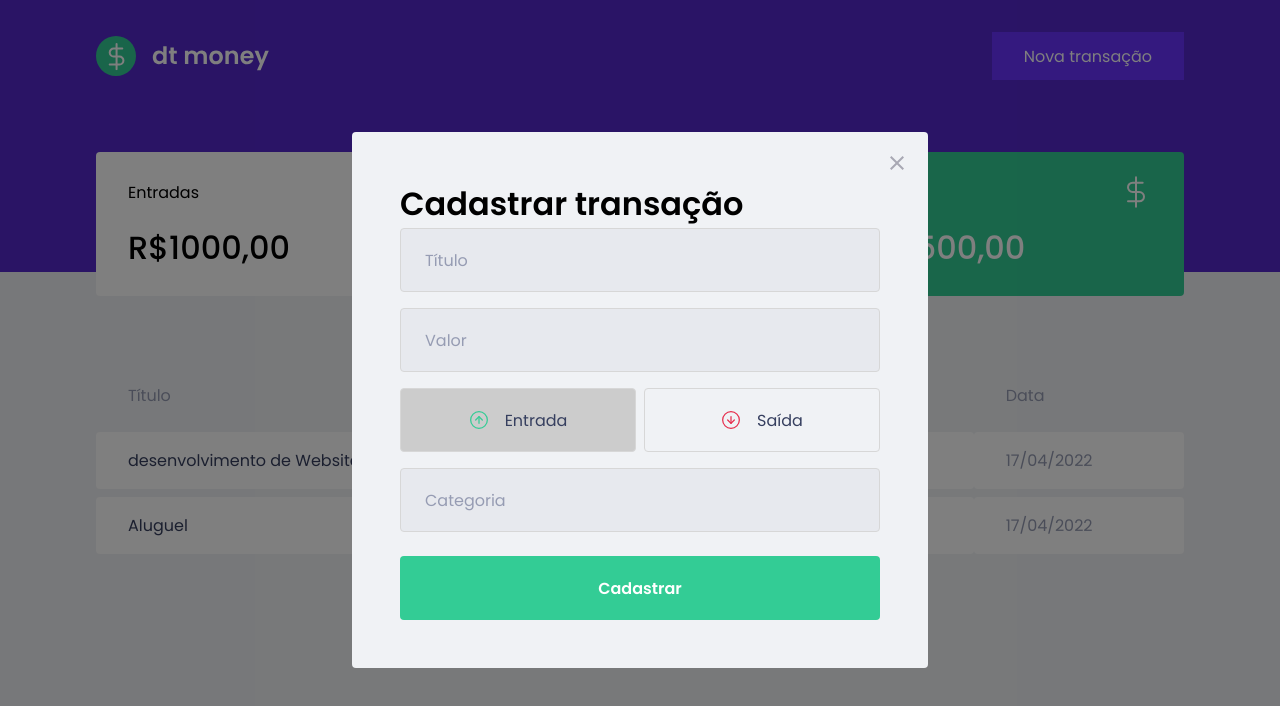
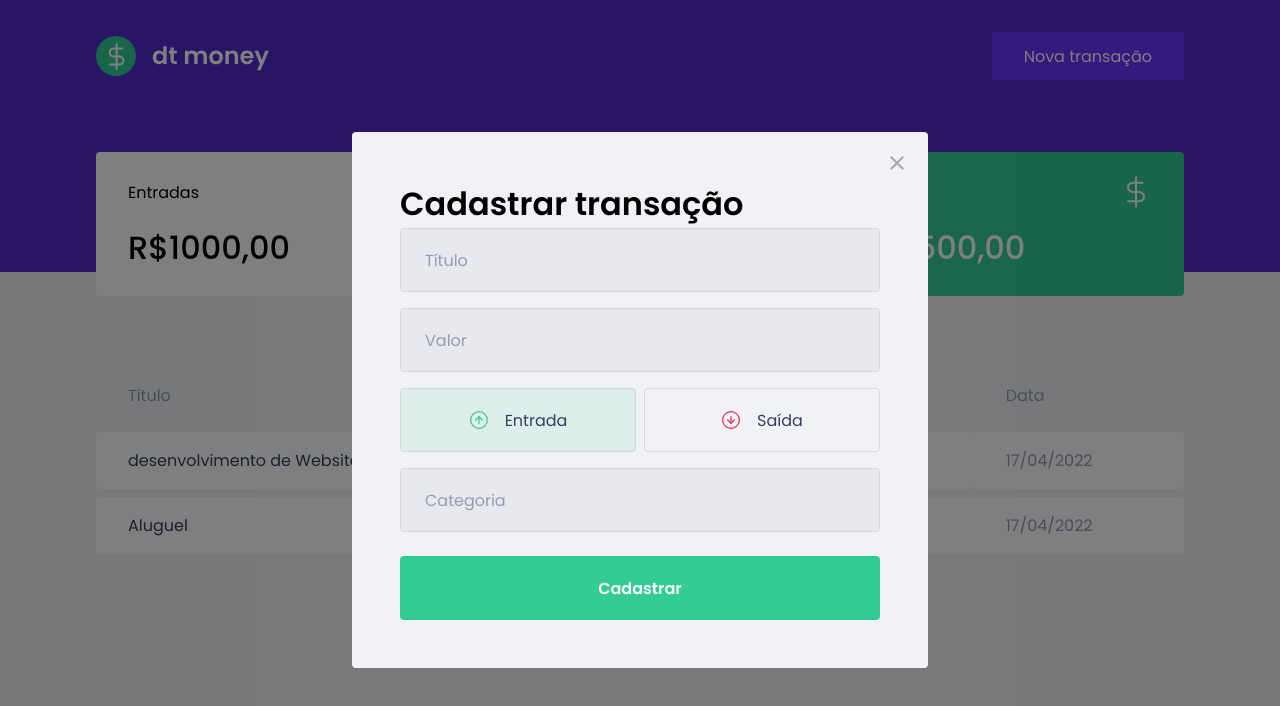
Before and after one commit to mateusx111/dtmoney, a React (Create React App) app: page / in a window 1280 px wide. Both pictures are taken after a click on the button "Nova transação". Shown: the top 706 px of the page. Built offline with nearby package versions, Linux system fonts and the light colour scheme; no server answers; what miragejs would draw is missing.

Commit message:
processing

```diff
--- a/src/components/NewTransactionModal/index.tsx
+++ b/src/components/NewTransactionModal/index.tsx
@@ -39,6 +39,7 @@
             type='button'
             onClick={() => {setType('deposit')} }
             isActive={type==='deposit'}
+            activeColor="green"
             >
               <img src={incomeImg} alt="Entrada" />
               <span>Entrada</span>
@@ -48,6 +49,7 @@
             type='button'
             onClick={() => {setType('withdraw')} }
             isActive={type==='withdraw'}
+            activeColor="red"
             >
               <img src={outcomeImg} alt="Saída" onClick={() => {setType('withdraw')} } />
               <span>Saída</span>
--- a/src/components/NewTransactionModal/styles.ts
+++ b/src/components/NewTransactionModal/styles.ts
@@ -1,5 +1,6 @@
 import styled from 'styled-components';
-import { darken } from 'polished'
+import { darken,transparentize } from 'polished'
+
 export const Container = styled.form`
   h2{
     color: var(--text-title);
@@ -56,7 +57,13 @@
 `;
 
 interface RadioBoxProps{
-  isActive: boolean
+  isActive: boolean;
+  activeColor: 'green'|'red';
+}
+
+const colors = {
+  green: '#33CC95',
+  red: '#E52E4D'
 }
 
 export const RadioBox =styled.button<RadioBoxProps>`
@@ -64,7 +71,7 @@
     border: 1px solid #d7d7d7;
     border-radius: 0.25rem;
 
-    background: ${(props) => props.isActive ? '#ccc' : 'transparent'};
+    background: ${(props) => props.isActive ? transparentize(0.9, colors[props.activeColor]) : 'transparent'};
 
     display: flex;
     align-items: center;
```
